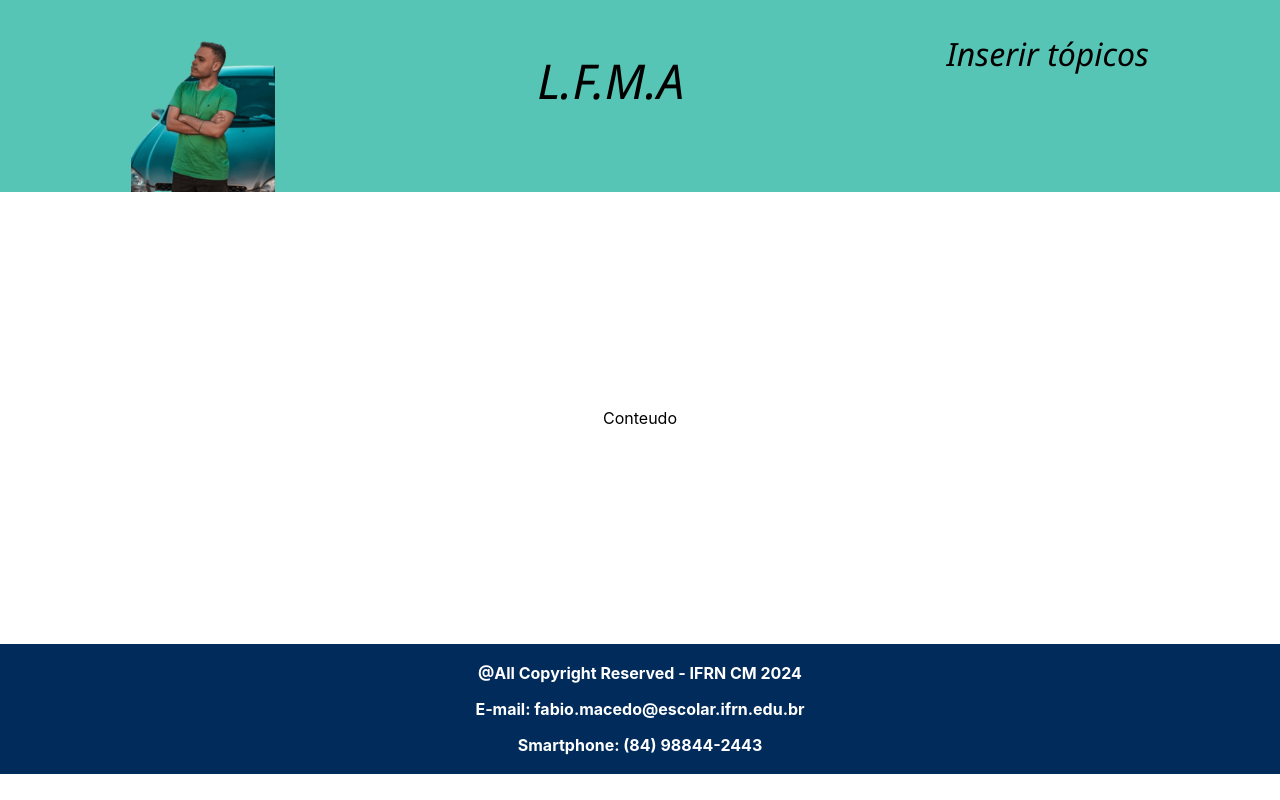
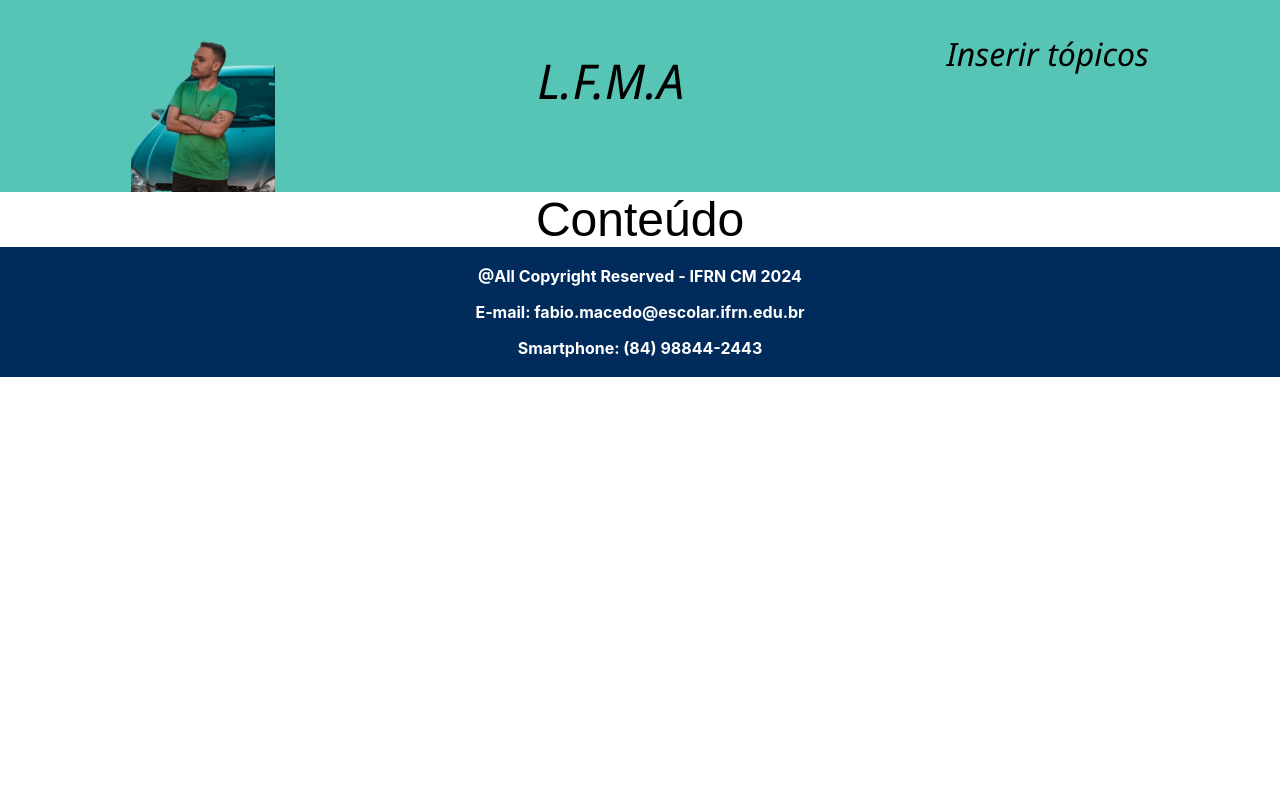
Before and after one commit to fabiomace/fava23, a React (Create React App) app: page / in a window 1280 px wide. Built offline with nearby package versions, Linux system fonts and the light colour scheme.

Commit message:
Início do projeto

```diff
--- a/src/componentes/Cabecalho/index.js
+++ b/src/componentes/Cabecalho/index.js
@@ -4,7 +4,6 @@ import styles from './Cabecalho.module.css'
 export default function Cabecalho(props) {
   return (
     <div className={styles.cabecalho}>
-
       <img src={props.logo}/>
       <p className={styles.titulo}>{props.titulo}</p>
       <p className={`${styles.titulo} ${styles.subtitulo}`}>{props.subtitulo}</p>
--- a/src/componentes/Conteudo/Conteudo.module.css
+++ b/src/componentes/Conteudo/Conteudo.module.css
@@ -1,4 +1,6 @@
 .section {
     text-align: center;
-    margin: 13.5em;
+    margin: 0%;
+    font-family: Arial, Helvetica, sans-serif;
+    font-size: 3em;
 }
--- a/src/componentes/Conteudo/index.js
+++ b/src/componentes/Conteudo/index.js
@@ -5,7 +5,7 @@ import styles from './Conteudo.module.css'
         return (
             <div>
                 <section className={styles.section}>
-                    Conteudo
+                    Conteúdo
                 </section>
             </div>
         )
```
